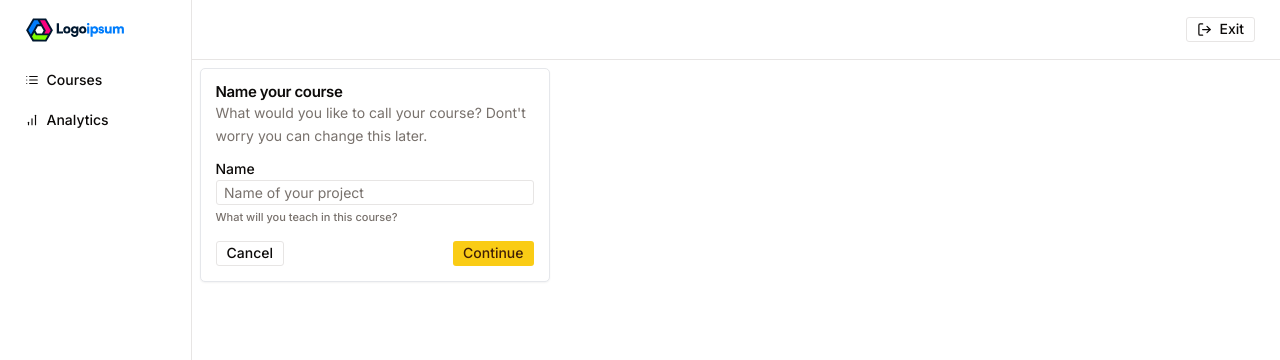
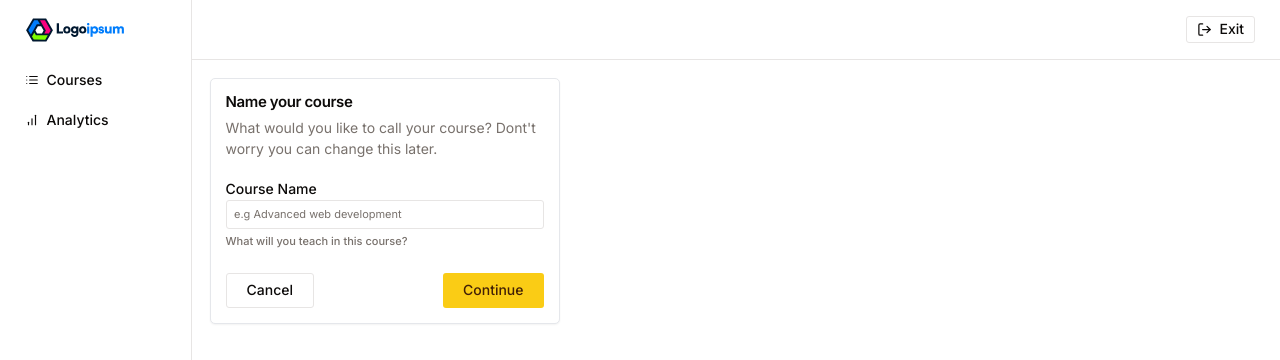
Before and after one commit to dzevad-cyber/tut-factory, a Next.js app in the folder packages/client/: page /teacher/create in a window 1280 px wide. Shown: the top 360 px of the page. Built offline with nearby package versions, Linux system fonts and the light colour scheme.

Commit message:
refactor: create-course-form
refactor: create page create new course button

```diff
--- a/packages/client/app/(pages)/(protected)/(dashboard)/teacher/courses/page.tsx
+++ b/packages/client/app/(pages)/(protected)/(dashboard)/teacher/courses/page.tsx
@@ -5,8 +5,8 @@ import Link from 'next/link';
 const TeacherCourses = () => {
   return (
     <div>
-      <Button>
-        <Link href={pagesRoutes.teacher.create.path}>Create</Link>
+      <Button size='lg'>
+        <Link href={pagesRoutes.teacher.create.path}>Create New Course</Link>
       </Button>
     </div>
   );
--- a/packages/client/app/(pages)/(protected)/(dashboard)/teacher/create/page.tsx
+++ b/packages/client/app/(pages)/(protected)/(dashboard)/teacher/create/page.tsx
@@ -1,6 +1,6 @@
 import CreateCourseForm from '@client/components/client-components/create-course-form/CreateCourseForm';
 
-const Create: React.FC<unknown> = () => {
+const Create = () => {
   return (
     <div>
       <CreateCourseForm />
--- a/packages/client/components/client-components/create-course-form/CreateCourseForm.tsx
+++ b/packages/client/components/client-components/create-course-form/CreateCourseForm.tsx
@@ -16,10 +16,10 @@ import { Button } from '@client/components/ui/button';
 const CreateCourseForm: React.FC<unknown> = () => {
   return (
     <div>
-      <Card className={cn('w-[350px]')}>
-        <CardHeader>
+      <Card className={cn('w-[350px]', 'grid', 'gap-y-3')}>
+        <CardHeader className={cn('grid', 'gap-y-2')}>
           <CardTitle>Name your course</CardTitle>
-          <CardDescription>
+          <CardDescription className={cn('leading-text')}>
             What would you like to call your course? Dont&apos;t worry you can
             change this later.
           </CardDescription>
@@ -28,8 +28,12 @@ const CreateCourseForm: React.FC<unknown> = () => {
           <form>
             <div className='grid w-full items-center gap-4'>
               <div className='flex flex-col space-y-1.5'>
-                <Label htmlFor='name'>Name</Label>
-                <Input id='name' placeholder='Name of your project' />
+                <Label htmlFor='name'>Course Name</Label>
+                <Input
+                  id='name'
+                  placeholder='e.g Advanced web development'
+                  className={cn('placeholder: text-xsm ')}
+                />
                 <Label className={cn('text-[1.1rem]', 'text-muted-foreground')}>
                   What will you teach in this course?
                 </Label>
@@ -38,8 +42,10 @@ const CreateCourseForm: React.FC<unknown> = () => {
           </form>
         </CardContent>
         <CardFooter className='flex justify-between'>
-          <Button variant='outline'>Cancel</Button>
-          <Button>Continue</Button>
+          <Button size='lg' variant='outline'>
+            Cancel
+          </Button>
+          <Button size='lg'>Continue</Button>
         </CardFooter>
       </Card>
     </div>
--- a/packages/client/components/dashboard-components/dashboard-content/DashboardContent.tsx
+++ b/packages/client/components/dashboard-components/dashboard-content/DashboardContent.tsx
@@ -1,7 +1,7 @@
 import { cn } from '@client/client-utils/tailwind/cn';
 
 const DashboardContent: React.FC<ContentProps> = ({ children }) => {
-  return <main className={cn('bg-background', 'p-base')}>{children}</main>;
+  return <main className={cn('bg-background', 'p-7')}>{children}</main>;
 };
 
 export default DashboardContent;
--- a/packages/client/components/ui/button.tsx
+++ b/packages/client/components/ui/button.tsx
@@ -20,9 +20,9 @@ const buttonVariants = cva(
         link: 'text-primary underline-offset-4 hover:underline',
       },
       size: {
-        default: 'h-10 px-4 py-2',
-        sm: 'h-9 rounded-md px-3',
-        lg: 'h-11 rounded-md px-8',
+        default: 'h-11 px-4 py-2',
+        sm: 'h-10 rounded-md px-3',
+        lg: 'h-14 rounded-md px-8',
         icon: 'h-10 w-10',
       },
     },
--- a/packages/client/components/ui/input.tsx
+++ b/packages/client/components/ui/input.tsx
@@ -1,6 +1,6 @@
-import * as React from "react"
+import * as React from 'react';
 
-import { cn } from "@client/client-utils/tailwind/cn"
+import { cn } from '@client/client-utils/tailwind/cn';
 
 export interface InputProps
   extends React.InputHTMLAttributes<HTMLInputElement> {}
@@ -11,15 +11,15 @@ const Input = React.forwardRef<HTMLInputElement, InputProps>(
       <input
         type={type}
         className={cn(
-          "flex h-10 w-full rounded-md border border-input bg-background px-3 py-2 text-sm ring-offset-background file:border-0 file:bg-transparent file:text-sm file:font-medium placeholder:text-muted-foreground focus-visible:outline-none focus-visible:ring-2 focus-visible:ring-ring focus-visible:ring-offset-2 disabled:cursor-not-allowed disabled:opacity-50",
+          'border-input bg-background ring-offset-background placeholder:text-muted-foreground focus-visible:ring-ring h-13 flex w-full rounded-md border px-3 py-2 text-sm file:border-0 file:bg-transparent file:text-sm file:font-medium focus-visible:outline-none focus-visible:ring-2 focus-visible:ring-offset-2 disabled:cursor-not-allowed disabled:opacity-50',
           className
         )}
         ref={ref}
         {...props}
       />
-    )
+    );
   }
-)
-Input.displayName = "Input"
+);
+Input.displayName = 'Input';
 
-export { Input }
+export { Input };
--- a/packages/client/tailwind.config.ts
+++ b/packages/client/tailwind.config.ts
@@ -79,9 +79,11 @@ module.exports = {
       },
       lineHeight: {
         base: '1.6',
+        text: '1.5',
       },
       spacing: {
         base: '0.75rem',
+        content: '1.75rem',
       },
     },
   },
```
